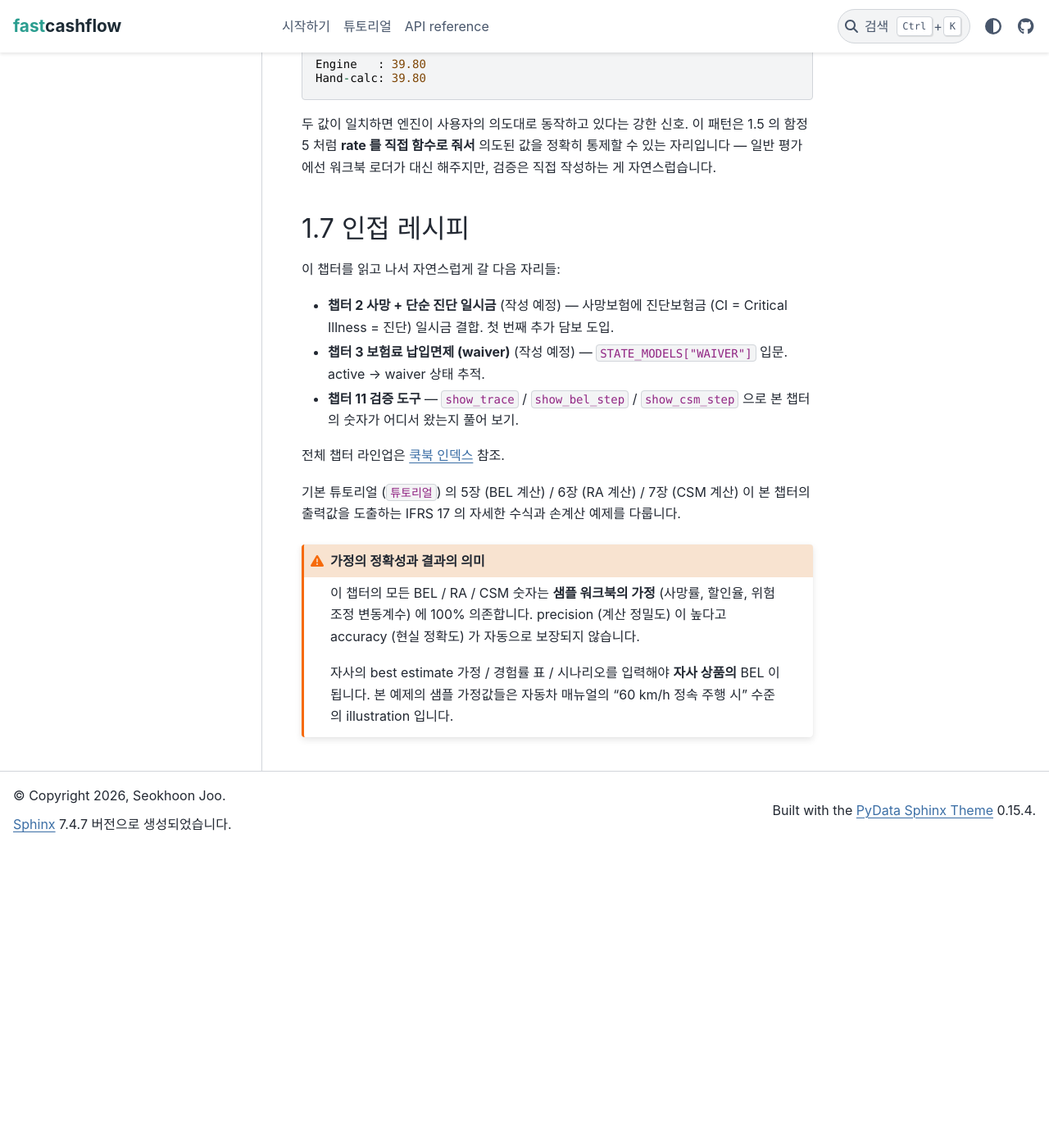
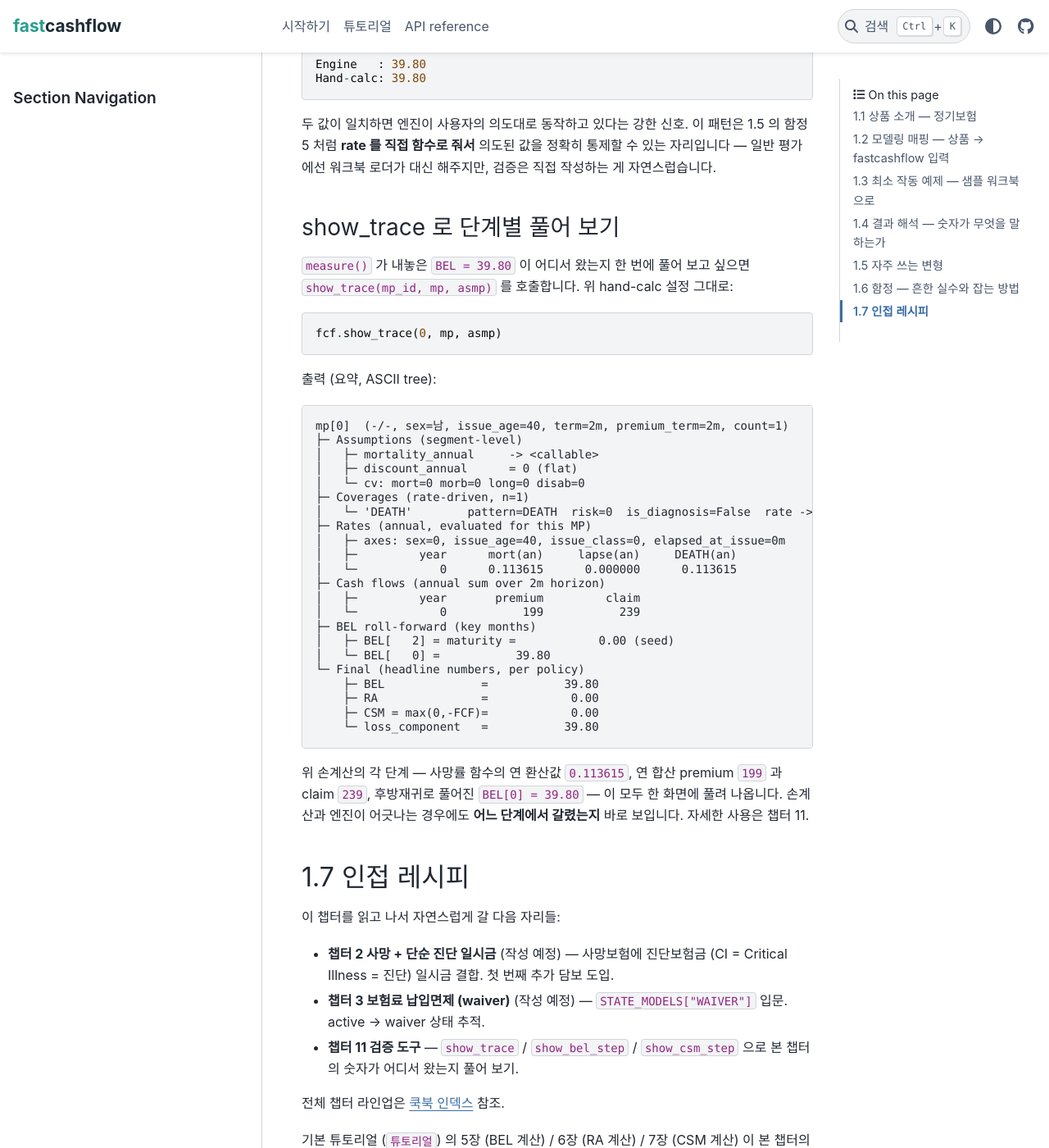
Before and after one commit to seokhoonj/fastcashflow, a Sphinx documentation site: the page built from docs/cookbook/01-term-life.md, in a window 1280 px wide and 1400 px high, scrolled down 12310 px. Shown: the whole window at 82% size. Built offline with Sphinx 7.4.7 and the PyData theme 0.15.4, drawn with Linux system fonts in a browser that asks for light colours; before the commit the page ends 13344 px from its top, so only the background shows below that.

Commit message:
docs: show the hand-calc setup through show_trace in ch01 validation
After the measure() block lands on BEL = 39.80, reach for show_trace
on the same (ModelPoints.single, Assumptions) pair to expose the
chain underneath: the annualised mortality rate the engine evaluated,
the per-year premium and claim sums, the backward BEL recursion. The
section already promises "the rest of this you can step through";
this is the place to actually do it. Forward-reference ch11 for the
broader trace toolkit.

````diff
--- a/docs/cookbook/01-term-life.md
+++ b/docs/cookbook/01-term-life.md
@@ -529,6 +529,48 @@
 정확히 통제할 수 있는 자리입니다 — 일반 평가에선 워크북 로더가
 대신 해주지만, 검증은 직접 작성하는 게 자연스럽습니다.
 
+### show_trace 로 단계별 풀어 보기
+
+`measure()` 가 내놓은 `BEL = 39.80` 이 어디서 왔는지 한 번에 풀어
+보고 싶으면 `show_trace(mp_id, mp, asmp)` 를 호출합니다. 위 hand-calc
+설정 그대로:
+
+```python
+fcf.show_trace(0, mp, asmp)
+```
+
+출력 (요약, ASCII tree):
+
+```
+mp[0]  (-/-, sex=남, issue_age=40, term=2m, premium_term=2m, count=1)
+├─ Assumptions (segment-level)
+│   ├─ mortality_annual     -> <callable>
+│   ├─ discount_annual      = 0 (flat)
+│   └─ cv: mort=0 morb=0 long=0 disab=0
+├─ Coverages (rate-driven, n=1)
+│   └─ 'DEATH'        pattern=DEATH  risk=0  is_diagnosis=False  rate -> <callable>
+├─ Rates (annual, evaluated for this MP)
+│   ├─ axes: sex=0, issue_age=40, issue_class=0, elapsed_at_issue=0m
+│   ├─         year      mort(an)     lapse(an)     DEATH(an)
+│   └─            0      0.113615      0.000000      0.113615
+├─ Cash flows (annual sum over 2m horizon)
+│   ├─         year       premium         claim
+│   └─            0           199           239
+├─ BEL roll-forward (key months)
+│   ├─ BEL[   2] = maturity =            0.00 (seed)
+│   └─ BEL[   0] =           39.80
+└─ Final (headline numbers, per policy)
+    ├─ BEL              =           39.80
+    ├─ RA               =            0.00
+    ├─ CSM = max(0,-FCF)=            0.00
+    └─ loss_component   =           39.80
+```
+
+위 손계산의 각 단계 — 사망률 함수의 연 환산값 `0.113615`, 연 합산
+premium `199` 과 claim `239`, 후방재귀로 풀어진 `BEL[0] = 39.80` —
+이 모두 한 화면에 풀려 나옵니다. 손계산과 엔진이 어긋나는 경우에도
+**어느 단계에서 갈렸는지** 바로 보입니다. 자세한 사용은 챕터 11.
+
 ## 1.7 인접 레시피
 
 이 챕터를 읽고 나서 자연스럽게 갈 다음 자리들:
````
